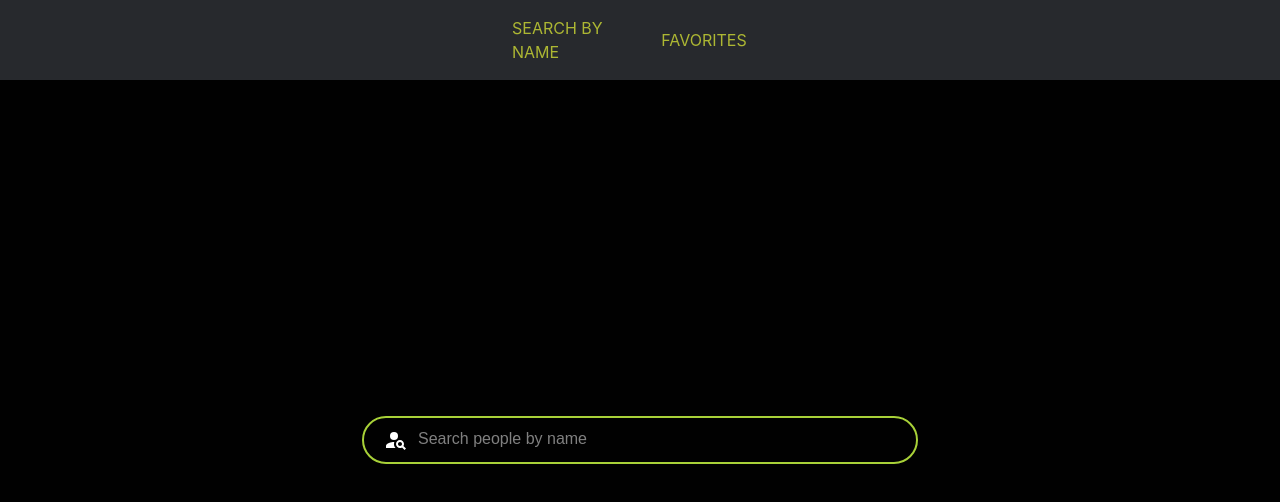
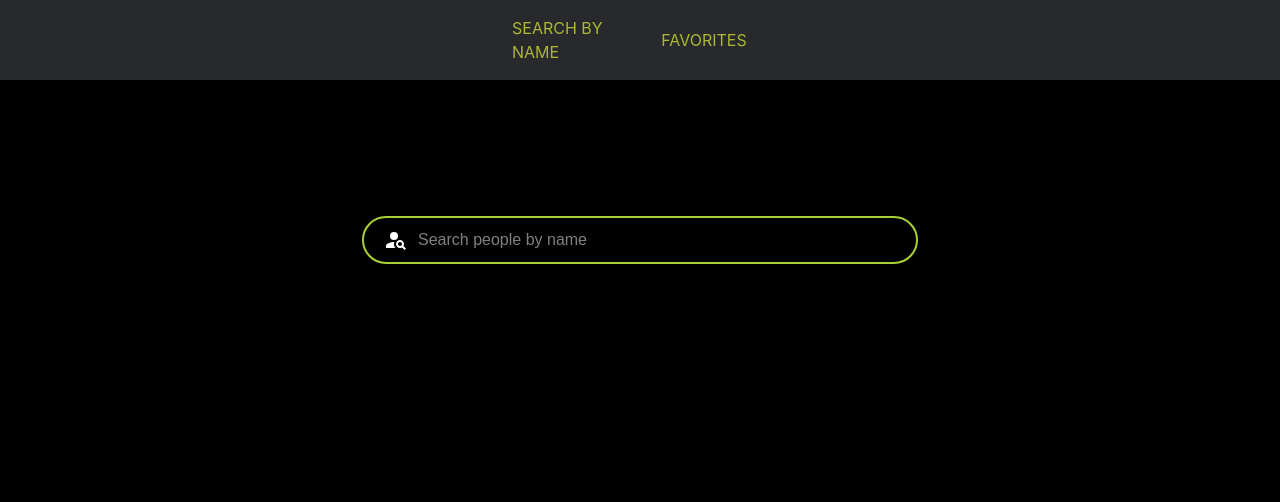
Before and after one commit to Nkaleth/searching_page, a React (Vite) app: page / in a window 1280 px wide. Shown: the top 502 px of the page. Built offline with nearby package versions, Linux system fonts and the light colour scheme.

Commit message:
FIX position of the searchbox and the data box

```diff
--- a/src/styles/SearchBar.scss
+++ b/src/styles/SearchBar.scss
@@ -6,6 +6,9 @@
   justify-content: center;
 
   &__box {
+    position: fixed;
+    top: 30%;
+    transform: translateY(-50%);
     width: 40%;
     height: 20px;
     display: flex;
@@ -34,6 +37,10 @@
   }
 
   &__data {
+    position: fixed;
+    top: calc(30% + 30px);
+    width: calc(50% + 44px);
+    max-height: calc(50vh - 50px);
     display: flex;
     flex-direction: column;
     align-items: center;
```
